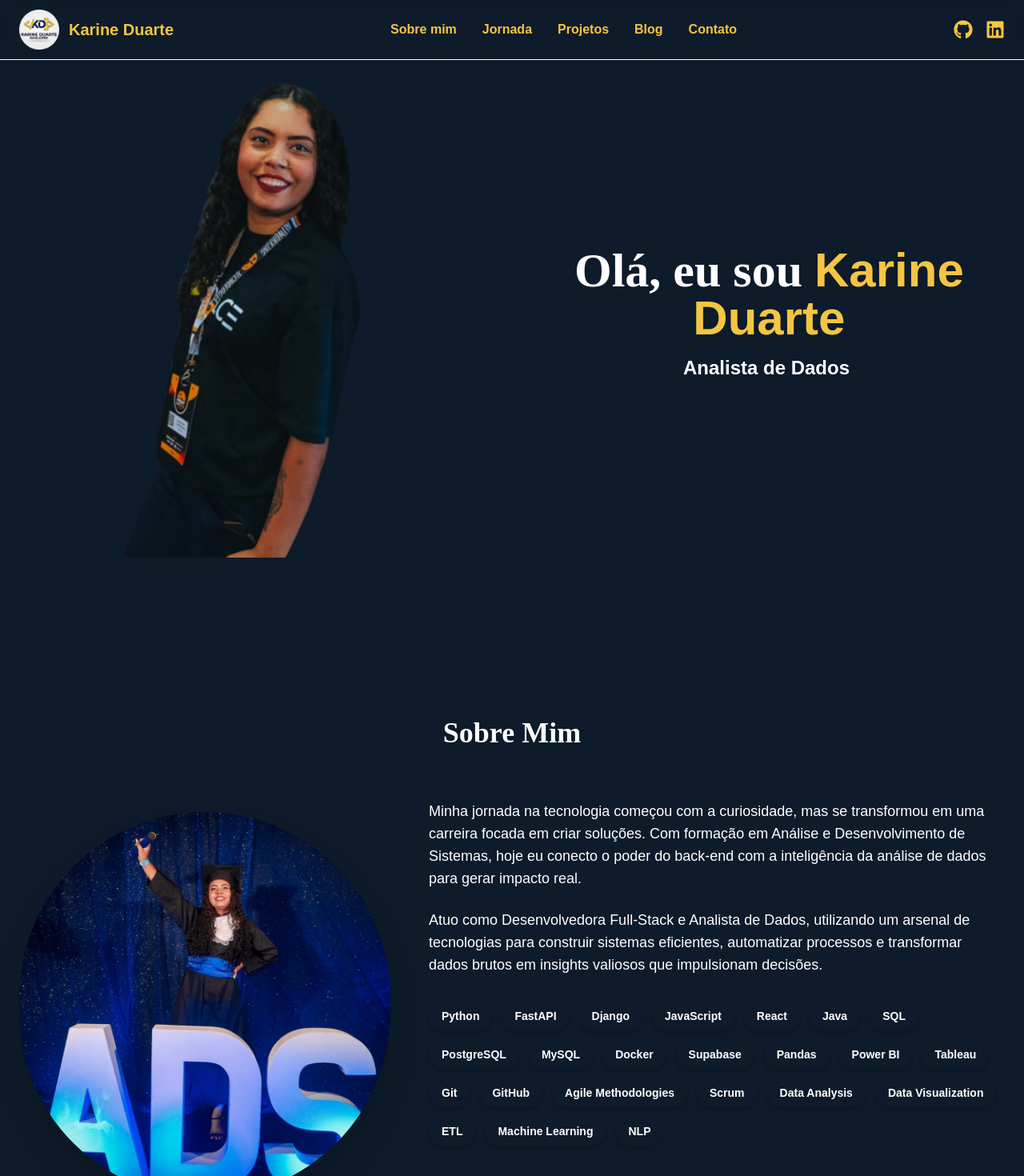
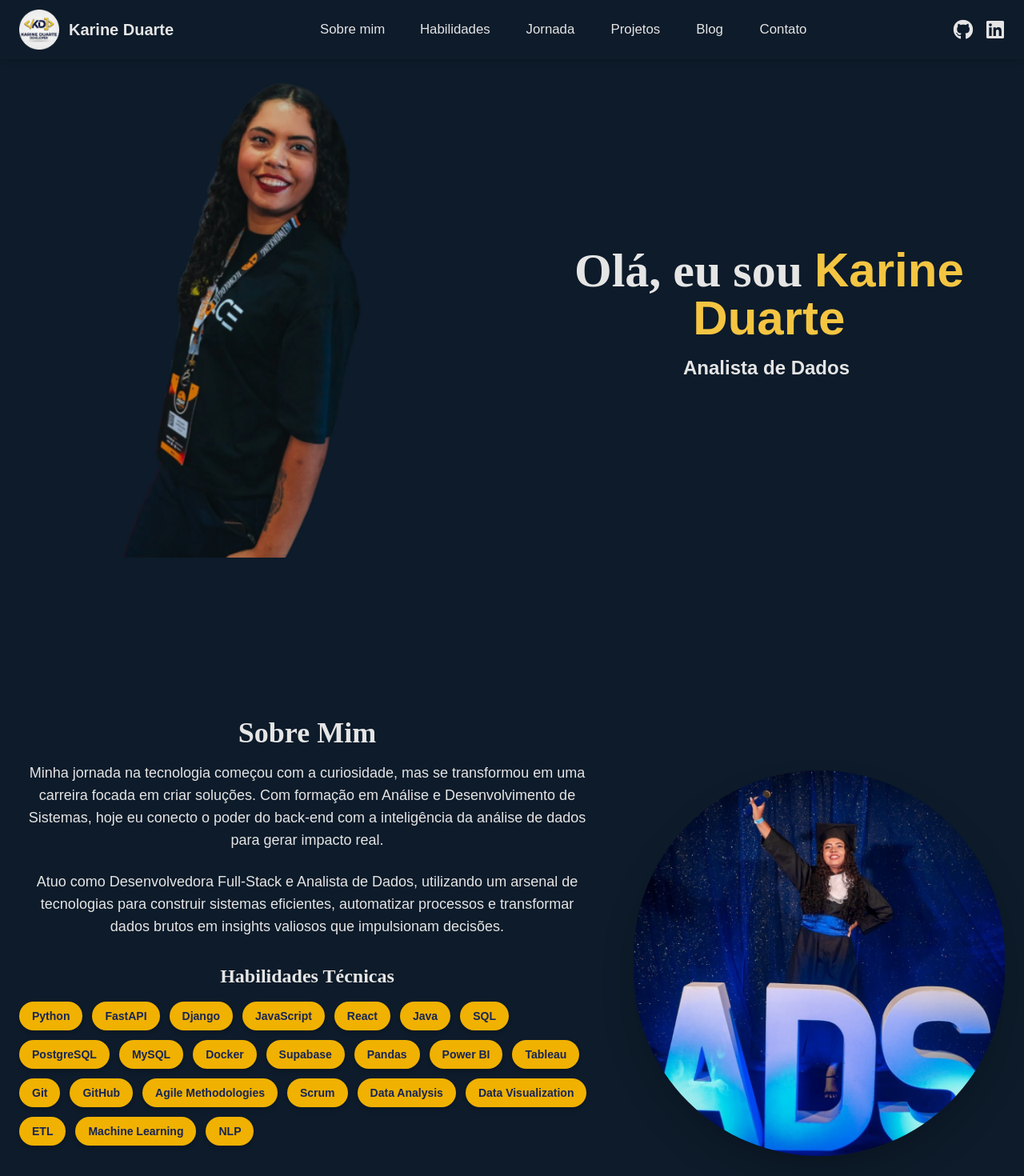
Before and after one commit to KarineDuarte15/Site-Karine-Duarte-Developer, a Next.js app: page / in a window 1280 px wide. Shown: the top 1470 px of the page at 80% size. Built offline with nearby package versions, Linux system fonts and the light colour scheme.

Commit message:
feat: atualizar estilos globais e componentes para melhor consistência visual e responsividade

```diff
--- a/src/app/globals.css
+++ b/src/app/globals.css
@@ -2,19 +2,27 @@
 
 @import "tailwindcss";
 
+@theme {
+  --color--background: #0D1B2A; /* Azul Marinho */
+  --color--foreground: #E5E5E5; /* Branco */
+  --color--card-background: #1B263B; /* Azul Médio */
+  --color--primary-accent: #F4C542; /* Amarelo Dourado */
+  --color--secondary-accent: #E5E5E5; /* Cinza Claro */
+  --color--text-muted: #E5E5E5; /* Cinza Claro */
 
+
+}
+/* Definimos as variáveis de cor para o tema claro */
 :root {
 --background: #0D1B2A; /* Azul Marinho */
-    --foreground: #ffffff; /* Branco */
+--foreground: #E5E5E5; /* Branco */
 --card-background: #1B263B; /* Azul Médio */
 --primary-accent: #F4C542; /* Amarelo Dourado */
 --secondary-accent: #E5E5E5; /* Cinza Claro */
 --text-muted: #E5E5E5; /* Cinza Claro */
 }
 
-/* Opcional: Se você quiser um tema escuro no futuro, pode configurá-lo aqui.
-  Ele será ativado automaticamente se o sistema do usuário estiver em modo escuro.
-*/
+
 @media (prefers-color-scheme: dark) {
   :root {
     --background: #0D1B2A; /* Azul Marinho */
@@ -28,17 +36,20 @@
 /* Aplicamos as variáveis de cor ao corpo do documento */
 body {
   color: var(--foreground);
+  background: var(--foreground);
+  border-color: var(--border);
+  section {
     background: var(--background);
+  }
   color-scheme: light dark;
 }
+
 /* Estilos globais adicionais */
 a {
-  color: var(--primary-accent);
+
   text-decoration: none;
 }
-a:hover {
-  text-decoration: underline;
-}
+
 
 h1, h2, h3, h4, h5, h6 {
   font-family: 'var(--font-montserrat)', serif;
@@ -46,3 +57,17 @@ h1, h2, h3, h4, h5, h6 {
 p, li, span, div {
   font-family: 'var(--font-roboto)', sans-serif;
 }
+button {
+  font-family: 'var(--font-montserrat)', serif;
+}
+button:focus {
+  outline: 2px solid var(--primary-accent);
+  outline-offset: 2px;
+}
+input, textarea {
+  font-family: 'var(--font-roboto)', sans-serif;
+}
+input:focus, textarea:focus {
+  outline: 2px solid var(--primary-accent);
+  outline-offset: 2px;
+}
--- a/src/app/layout.tsx
+++ b/src/app/layout.tsx
@@ -26,17 +26,10 @@ export const metadata: Metadata = {
   },
 };
 
-export default function RootLayout({
-  children,
-}: Readonly<{
-  children: React.ReactNode;
-}>) {
+export default function RootLayout({ children }: { children: React.ReactNode }) {
   return (
     <html lang="pt-BR" className="scroll-smooth">
-      {/* Aqui aplicamos as variáveis das fontes ao body.
-        A classe `roboto.className` define Roboto como a fonte padrão.
-      */}
-      <body className={`${roboto.variable} ${montserrat.variable} bg-white text-navy font-sans`}>
+      <body className={`${roboto.variable} ${montserrat.variable} bg-background text-foreground`}>
         {children}
       </body>
     </html>
--- a/src/components/About.tsx
+++ b/src/components/About.tsx
@@ -14,37 +14,14 @@ const skills = [
 
 export default function About() {
   return (
-    <section id="about" className="py-24 bg-light-gray">
+    // Seção 1 - Você pode mudar a cor aqui (ex: bg-background)
+    <section id="about" className="py-24 text-center bg-background">
       <div className="container mx-auto px-6">
-        <motion.h2
-          initial={{ opacity: 0, y: -20 }}
-          whileInView={{ opacity: 1, y: 0 }}
-          transition={{ duration: 0.5 }}
-          viewport={{ once: true }}
-          className="text-4xl font-bold text-center mb-16"
-        >
-          Sobre Mim
-        </motion.h2>
 
-        <div className="grid md:grid-cols-5 gap-12 items-center">
-          {/* Coluna da Imagem (agora maior) */}
-          <motion.div
-            initial={{ opacity: 0, x: -50 }}
-            whileInView={{ opacity: 1, x: 0 }}
-            transition={{ duration: 0.7 }}
-            viewport={{ once: true }}
-            className="flex justify-center md:col-span-2"
-          >
-            <Image
-              src="/profile7.jpeg"
-              alt="Erika Karine Duarte"
-              width={500} // Imagem maior
-              height={500} // Imagem maior
-              className="rounded-full object-cover shadow-2xl"
-            />
-          </motion.div>
 
-          {/* Coluna do Texto (com texto novo e dinâmico) */}
+        <div className="grid md:grid-cols-5 gap-12 text-center items-center">
+
+          {/* Coluna do Texto */}
           <motion.div
             initial={{ opacity: 0, x: 50 }}
             whileInView={{ opacity: 1, x: 0 }}
@@ -52,17 +29,17 @@ export default function About() {
             viewport={{ once: true }}
             className="md:col-span-3"
           >
-
-            <p className="text-dark-gray mb-6 text-lg">
-              Minha jornada na tecnologia começou com a curiosidade, mas se transformou em uma carreira focada em criar soluções. Com formação em Análise e Desenvolvimento de Sistemas, hoje eu conecto o poder do back-end com a inteligência da análise de dados para gerar impacto real.
+            <h2 className="text-4xl font-bold mb-4 text-foreground">Sobre Mim</h2>
+            <p className="text-muted mb-6 text-lg">
+                Minha jornada na tecnologia começou com a curiosidade, mas se transformou em uma carreira focada em criar soluções. Com formação em Análise e Desenvolvimento de Sistemas, hoje eu conecto o poder do back-end com a inteligência da análise de dados para gerar impacto real.
             </p>
-            <p className="text-primary-accent mb-8 text-lg">
+            <p className="text-muted mb-8 text-lg">
               Atuo como Desenvolvedora Full-Stack e Analista de Dados, utilizando um arsenal de tecnologias para construir sistemas eficientes, automatizar processos e transformar dados brutos em insights valiosos que impulsionam decisões.
             </p>
-
-            <div className="flex flex-wrap gap-3 mb-8">
+            <h3 className="text-2xl font-semibold mb-4 text-foreground">Habilidades Técnicas</h3>
+            <div className=" flex flex-wrap gap-3 mb-8">
               {skills.map((skill) => (
-                <span key={skill} className="bg-medium-blue text-white text-sm font-semibold px-4 py-2 rounded-full shadow-md">
+                <span key={skill} className="  bg-yellow-500 text-blue-950 text-sm font-semibold px-4 py-2 rounded-full shadow-md">
                   {skill}
                 </span>
               ))}
@@ -77,6 +54,22 @@ export default function About() {
               Download CV
             </a>
           </motion.div>
+                    {/* Coluna da Imagem */}
+          <motion.div
+            initial={{ opacity: 0, x: -50 }}
+            whileInView={{ opacity: 1, x: 0 }}
+            transition={{ duration: 0.7 }}
+            viewport={{ once: true }}
+            className="flex justify-center md:col-span-2"
+          >
+            <Image
+              src="/profile7.jpeg" // Mantive a imagem que você estava usando
+              alt="Erika Karine Duarte"
+              width={700} // Ajustei um pouco o tamanho
+              height={700}
+              className="rounded-full  shadow-2xl"
+            />
+          </motion.div>
         </div>
       </div>
     </section>
--- a/src/components/Header.tsx
+++ b/src/components/Header.tsx
@@ -5,32 +5,60 @@ import Image from 'next/image';
 
 export default function Header() {
   return (
-    // Veja como as classes ficaram mais limpas: bg-background, border-card
-    <header className="fixed top-0 left-0 w-full bg-background/90 backdrop-blur-sm z-50 border-b border-card">
-      <nav className="container mx-auto px-6 py-3 flex justify-between items-center">
-        <Link href="/" className="flex items-center space-x-3">
+    // Fundo escuro para combinar com o contexto do vídeo
+    <header className="fixed top-0 left-0 w-full bg-header-bg z-50 shadow-md">
+      <nav className="container mx-auto px-6 py-3 flex justify-between items-center bg-foreground">
+        <Link href="/" className="flex items-center space-x-3 ">
             <Image src="/Logo1.png" alt="Logo Karine Duarte" width={50} height={50} />
-             {/* Usando text-foreground */}
              <span className="font-bold text-xl text-foreground">Karine Duarte</span>
         </Link>
 
-        <div className="hidden md:flex items-center space-x-8 font-semibold">
-          {/* Usando text-foreground, hover:text-accent, e after:bg-accent */}
-          <Link href="#about" className="relative text-foreground hover:text-accent transition-colors duration-300 after:content-[''] after:absolute after:left-0 after:bottom-[-5px] after:h-[2px] after:w-0 after:bg-accent after:transition-all after:duration-300 hover:after:w-full">
+        <div className="hidden md:flex items-center space-x-4"> {/* Diminuí o space-x para caber melhor */}
+          {/* 👇 A MÁGICA ACONTECE AQUI 👇 */}
+          <Link
+            href="#about"
+            className=" px-4 py-2 text-foreground hover:text-yellow-500 scale-105 hover:-translate-y-1 hover:shadow-xl"
+          >
             Sobre mim
           </Link>
-          <Link href="#journey" className="relative text-foreground hover:text-accent transition-colors duration-300 after:content-[''] after:absolute after:left-0 after:bottom-[-5px] after:h-[2px] after:w-0 after:bg-accent after:transition-all after:duration-300 hover:after:w-full">Jornada</Link>
-          <Link href="#projects" className="relative text-foreground hover:text-accent transition-colors duration-300 after:content-[''] after:absolute after:left-0 after:bottom-[-5px] after:h-[2px] after:w-0 after:bg-accent after:transition-all after:duration-300 hover:after:w-full">Projetos</Link>
-          <Link href="#blog" className="relative text-foreground hover:text-accent transition-colors duration-300 after:content-[''] after:absolute after:left-0 after:bottom-[-5px] after:h-[2px] after:w-0 after:bg-accent after:transition-all after:duration-300 hover:after:w-full">Blog</Link>
-          <Link href="#contact" className="relative text-foreground hover:text-accent transition-colors duration-300 after:content-[''] after:absolute after:left-0 after:bottom-[-5px] after:h-[2px] after:w-0 after:bg-accent after:transition-all after:duration-300 hover:after:w-full">Contato</Link>
+          <Link
+            href="#skills"
+            className=" px-4 py-2 text-foreground hover:text-yellow-500 scale-105 hover:-translate-y-1 hover:shadow-xl"
+          >
+            Habilidades
+          </Link>
+          <Link
+            href="#journey"
+            className=" px-4 py-2 text-foreground  hover:text-yellow-500 scale-105 hover:-translate-y-1 hover:shadow-xl"
+          >
+            Jornada
+          </Link>
+          <Link
+            href="#projects"
+            className=" px-4 py-2 text-foreground hover:text-yellow-500 scale-105 hover:-translate-y-1 hover:shadow-xl"
+          >
+            Projetos
+          </Link>
+          <Link
+            href="#blog"
+            className=" px-4 py-2 text-foreground  hover:text-yellow-500 scale-105 hover:-translate-y-1 hover:shadow-xl"
+          >
+            Blog
+          </Link>
+          <Link
+            href="#contact"
+            className=" px-4 py-2text-foreground hover:text-yellow-500 scale-105 hover:-translate-y-1 hover:shadow-xl"
+          >
+            Contato
+          </Link>
         </div>
 
         <div className="flex items-center space-x-4">
-          <a href="https://github.com/KarineDuarte15" target="_blank" rel="noopener noreferrer" aria-label="GitHub">
-            <FaGithub className="w-6 h-6 text-foreground hover:text-accent transition-colors" />
+          <a href="https-github-com-karineduarte15" target="_blank" rel="noopener noreferrer" aria-label="GitHub">
+            <FaGithub className="w-6 h-6 text-foreground  hover:text-yellow-500 scale-105 hover:-translate-y-1 hover:shadow-xl" />
           </a>
-          <a href="https://www.linkedin.com/in/karine-duarte-759ba02bb/" target="_blank" rel="noopener noreferrer" aria-label="LinkedIn">
-            <FaLinkedin className="w-6 h-6 text-foreground hover:text-accent transition-colors" />
+          <a href="https-www-linkedin-com-in-karine-duarte-759ba02bb-" target="_blank" rel="noopener noreferrer" aria-label="LinkedIn">
+            <FaLinkedin className="w-6 h-6 text-foreground  hover:text-yellow-500 scale-105 hover:-translate-y-1 hover:shadow-xl" />
           </a>
         </div>
       </nav>
```
Lines whose indentation alone changed are shown as unchanged.
